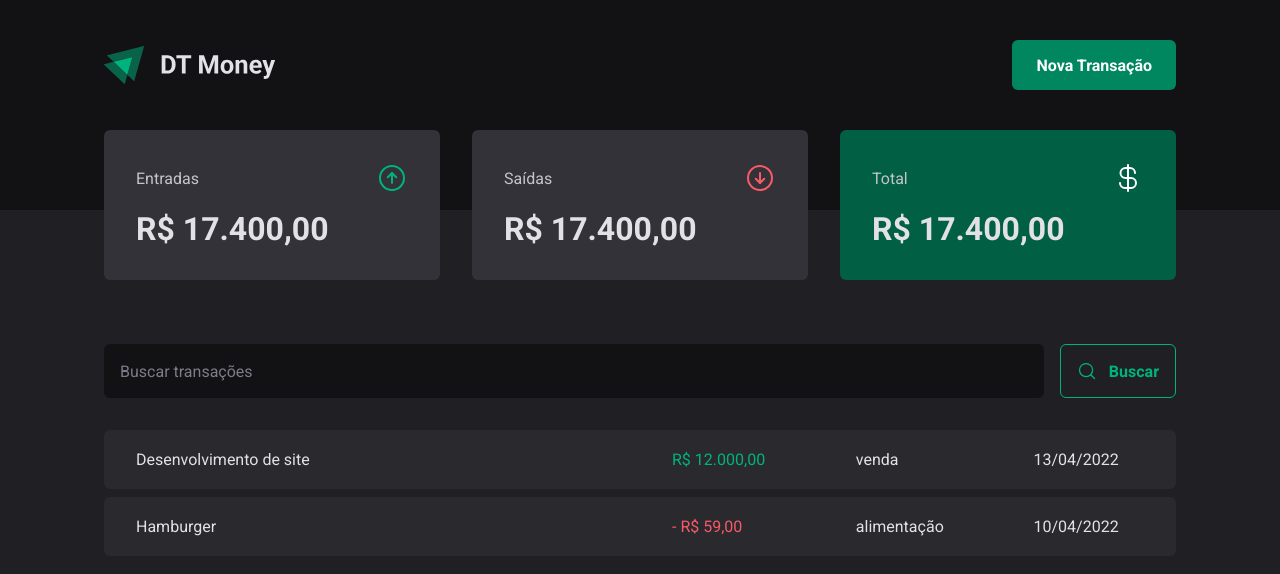
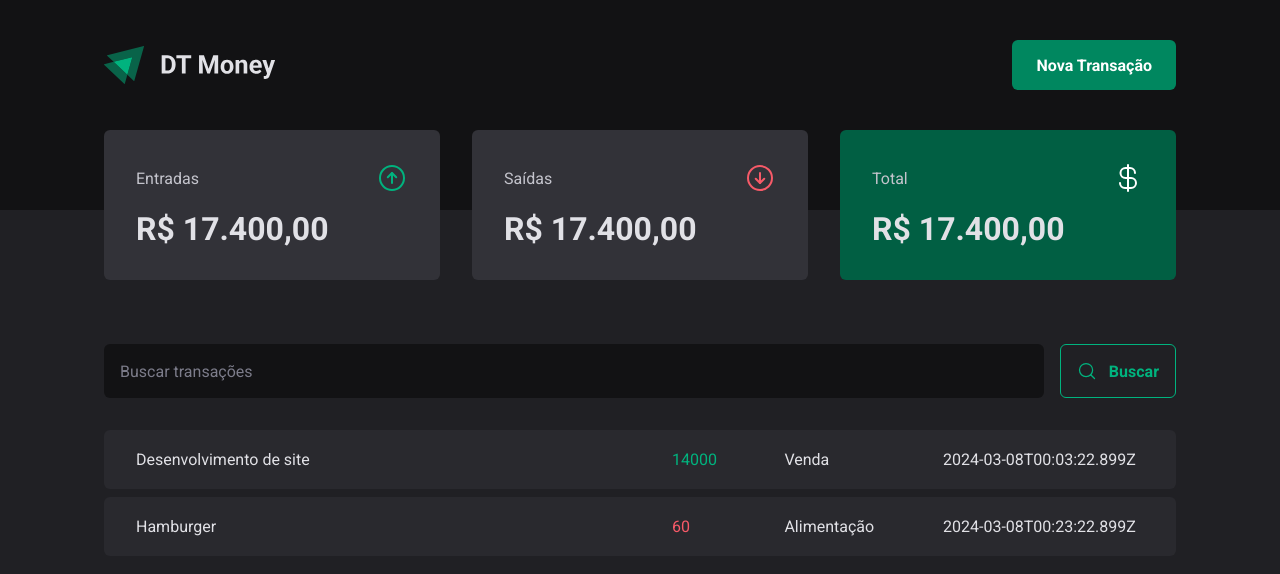
Before and after one commit to AlanRehfeldt/Rocketseat_IgniteReact-03_dt_money, a React (Vite) app: page / in a window 1280 px wide. Shown: the top 574 px of the page. Built offline with nearby package versions, Linux system fonts and the light colour scheme; data requests are answered from the project's data file.

Commit message:
realizando requisicao http

```diff
--- a/server.json
+++ b/server.json
@@ -13,7 +13,7 @@
       "description": "Hamburger",
       "type": "outcome",
       "category": "Alimentação",
-      "price": 50,
+      "price": 60,
       "createdAt": "2024-03-08T00:23:22.899Z"
     }
   ]
--- a/src/pages/Transactions/index.tsx
+++ b/src/pages/Transactions/index.tsx
@@ -1,9 +1,31 @@
+import { useEffect, useState } from "react";
 import { Header } from "../../components/Header";
 import { Summary } from "../../components/Summary";
 import { SearchForm } from "./components/SearchForm";
 import { PriceHighlight, TransactionsContainer, TransactionsTable } from "./styles";
 
+interface Transaciton {
+  id: string;
+  description: string;
+  type: 'income' | 'outcome';
+  price: number;
+  category: string;
+  createdAt: string;
+}
+
 export function Transactions() {
+  const [transactions, setTransactions] = useState<Transaciton[]>([]);
+
+  async function loadTransactios() {
+    const response = await fetch('http://localhost:3000/transactions');
+    const data = await response.json();
+    setTransactions(data);
+  }
+
+  useEffect(() => {
+    loadTransactios()
+  }, [])
+
   return (
     <div>
       <Header />
@@ -13,26 +35,22 @@
         <SearchForm />
         <TransactionsTable>
           <tbody>
-            <tr>
-              <td width="50%">Desenvolvimento de site</td>
-              <td>
-                <PriceHighlight variant="income">
-                  R$ 12.000,00
-                </PriceHighlight>
-                </td>
-              <td>venda</td>
-              <td>13/04/2022</td>
-            </tr>
-            <tr>
-              <td width="50%">Hamburger</td>
-              <td>
-                <PriceHighlight variant="outcome">
-                  - R$ 59,00
-                </PriceHighlight>
-              </td>
-              <td>alimentação</td>
-              <td>10/04/2022</td>
-            </tr>
+          {
+            transactions.map(transaction => {
+              return (
+                <tr key={transaction.id}>
+                  <td width="50%">{transaction.description}</td>
+                  <td>
+                    <PriceHighlight variant={transaction.type}>
+                      {transaction.price}
+                    </PriceHighlight>
+                    </td>
+                  <td>{transaction.category}</td>
+                  <td>{transaction.createdAt}</td>
+                </tr>
+              )
+            })
+          }
           </tbody>
         </TransactionsTable>
       </TransactionsContainer>
```
